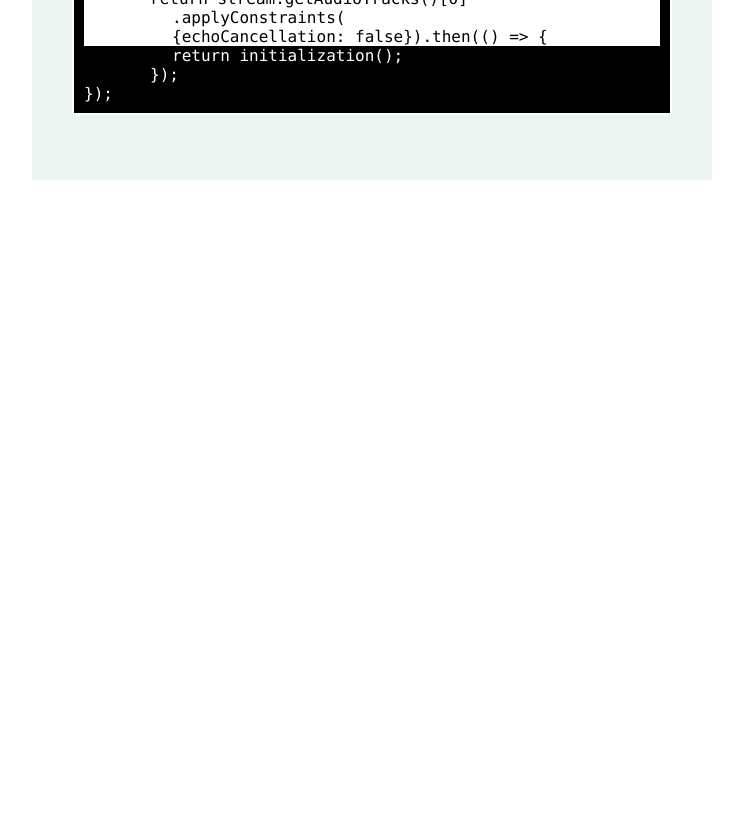
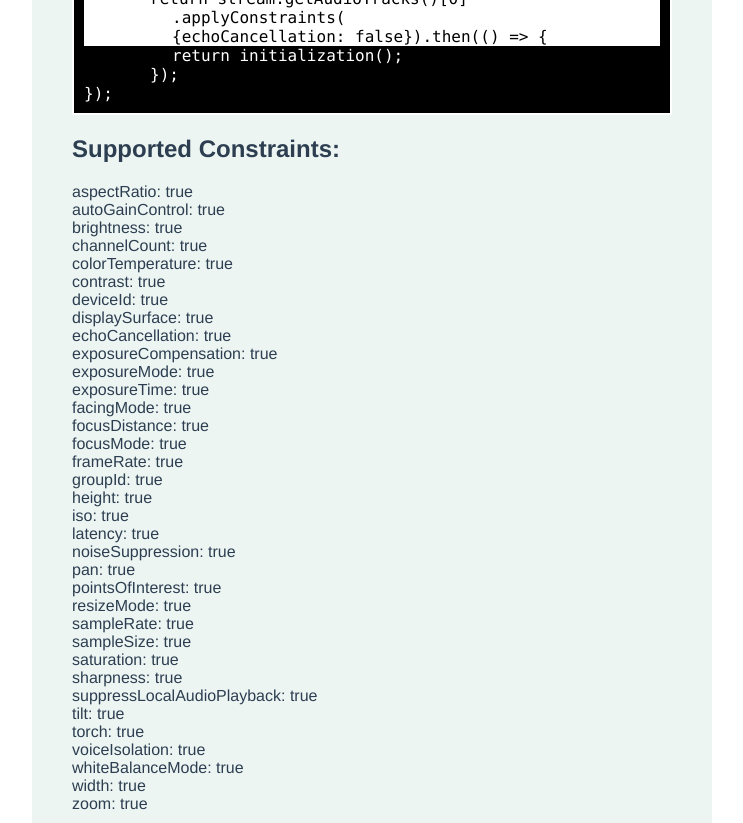
Before and after one commit to paulrosen/echo-cancellation-tester, a Vue app: page / in a window 1280 px wide. Shown: the part 640-1463 px from the top of the page, without its empty margins (268-1011 px from the left). Before the commit the page ends 820 px from the top, so only its background shows below. Built offline with nearby package versions, Linux system fonts and the light colour scheme.

Commit message:
Add list of supported constraints.

```diff
--- /dev/null
+++ b/src/components/SupportedConstraints.vue
@@ -0,0 +1,46 @@
+<template>
+	<section class="supported-constraints">
+		<h2>Supported Constraints:</h2>
+		<div v-html="supportedConstraints"></div>
+	</section>
+</template>
+
+<script>
+	export default {
+		name: "supported-constraints",
+		data() {
+			return {
+				supportedConstraints: "",
+			};
+		},
+		mounted() {
+			const supported = navigator.mediaDevices.getSupportedConstraints();
+			let constraints = [];
+			Object.keys(supported).forEach(key => {
+				constraints.push(`${key}: ${supported[key]}`);
+			});
+			this.supportedConstraints = constraints.join("<br>");
+		},
+	}
+</script>
+
+<style scoped>
+	.supported-constraints {
+	}
+	.indent1 {
+		padding-left: 22px;
+	}
+	.indent2 {
+		padding-left: 44px;
+	}
+	.indent3 {
+		padding-left: 66px;
+	}
+	.indent4 {
+		padding-left: 88px;
+	}
+	.emphasis {
+		background: #ffffff;
+		color: #000000;
+	}
+</style>
--- a/src/views/Home.vue
+++ b/src/views/Home.vue
@@ -5,6 +5,7 @@
     <options-section></options-section>
     <recording-section></recording-section>
     <code-example></code-example>
+    <supported-constraints></supported-constraints>
   </div>
 </template>
 
@@ -15,9 +16,11 @@ import ExplanationSection from "../components/ExplanationSection";
 import RecordingSection from "../components/RecordingSection";
 import OptionsSection from "../components/OptionsSection";
 import CodeExample from "../components/CodeExample";
+import SupportedConstraints from "../components/SupportedConstraints";
 export default {
   name: 'Home',
   components: {
+    SupportedConstraints,
     CodeExample,
     OptionsSection,
     RecordingSection,
```
